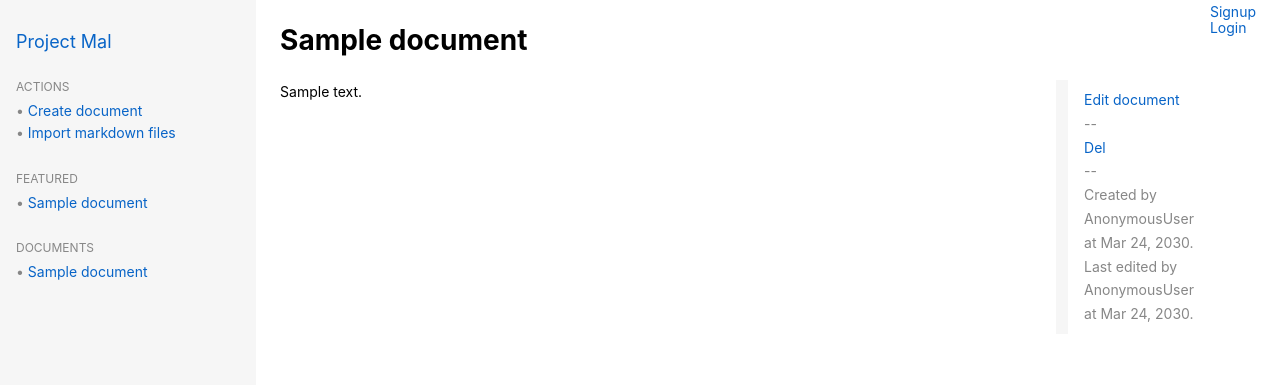
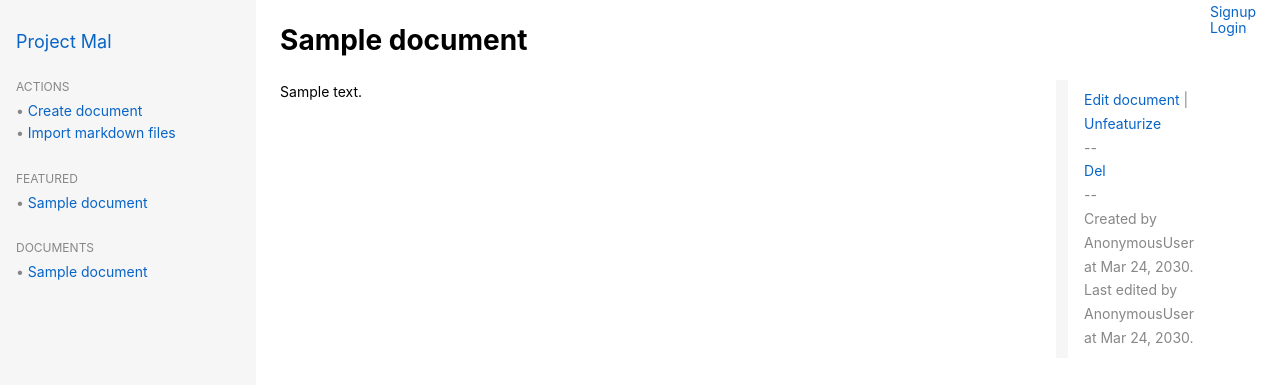
Before and after one commit to sirodoht/mal, a Django app: page /documents/1/ in a window 1280 px wide. Shown: the top 385 px of the page. Run offline with Django 3.2, Linux system fonts and the light colour scheme; tables that the repository leaves empty hold one stand-in row (values such as "Sample post").

Commit message:
add featurize link on document detail page

```diff
--- a/main/static/style.css
+++ b/main/static/style.css
@@ -357,6 +357,7 @@ form input[name="title"] {
     font-size: 24px;
 }
 
+
 input[type="submit"] {
     background: var(--link-color);
     border-left: 2px solid transparent;
@@ -373,6 +374,23 @@ input[type="submit"]:active {
     border: 2px solid var(--ascend-color);
 }
 
+.form-inline {
+    display: inline;
+}
+
+.form-inline input[type="submit"] {
+    display: inline;
+    padding: 0;
+    border: none;
+    color: var(--link-color);
+    background: transparent;
+    font-size: 14px;
+}
+
+.form-inline input[type="submit"]:hover {
+    text-decoration: underline;
+}
+
 .delete input[type="submit"] {
     background: var(--danger-color);
 }
--- a/main/templates/main/document_detail.html
+++ b/main/templates/main/document_detail.html
@@ -13,6 +13,11 @@
 
 <aside class="rightbar">
     <a href="{% url 'document_update' document.id %}">Edit document</a>
+    | <form action="{% url 'document_featurize' document.id %}" method="post" class="form-inline">
+        <input type="checkbox" name="is_featured" id="id_is_featured" {% if not document.is_featured %}checked{% endif %} hidden>
+        {% csrf_token %}
+        <input type="submit" value="{% if not document.is_featured %}Featurize{% else %}Unfeaturize{% endif %}">
+    </form>
     <br>--
     <br><a href="{% url 'document_delete' document.id %}">Del</a>
     <br>--
--- a/main/urls.py
+++ b/main/urls.py
@@ -29,4 +29,9 @@ urlpatterns += [
         views.DocumentDelete.as_view(),
         name="document_delete",
     ),
+    path(
+        "documents/<int:pk>/featurize/",
+        views.DocumentFeaturize.as_view(),
+        name="document_featurize",
+    ),
 ]
--- a/main/views.py
+++ b/main/views.py
@@ -58,6 +58,11 @@ class DocumentUpdate(SuccessMessageMixin, UpdateView):
     success_message = "%(title)s updated successfully"
 
 
+class DocumentFeaturize(UpdateView):
+    model = models.Document
+    fields = ["is_featured"]
+
+
 class DocumentDelete(DeleteView):
     model = models.Document
     success_url = reverse_lazy("index")
```
